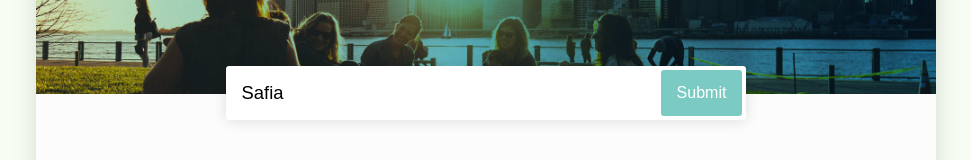
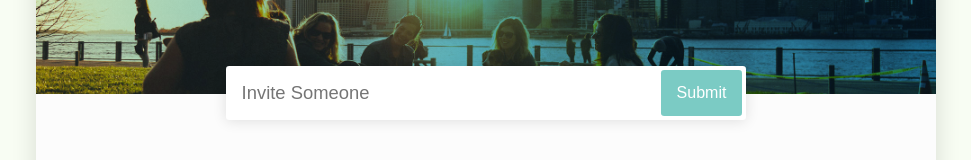
Before and after one commit to syriaca/RSVP, a React (Create React App) app: page / in a window 1280 px wide. Shown: the part 226-386 px from the top of the page, without its empty margins (154-1125 px from the left). Built offline with nearby package versions, Linux system fonts and the light colour scheme.

Commit message:
switch workspace

```diff
--- a/src/App.js
+++ b/src/App.js
@@ -7,6 +7,8 @@ class App extends Component {
   state = {
 
     isFiltered: false,
+
+    pendingGuest: "",
 
     guests: [
       {
@@ -62,6 +64,22 @@ class App extends Component {
     toggleFilter = () =>
       this.setState({isFiltered: !this.state.isFiltered});
 
+    handleNameInput = e =>
+      this.setState({pendingGuest: e.target.value});
+
+    handleSubmitButton = e =>
+      // e.preventDefault();
+      console.log(e);
+
+    getNewInviteeName = e =>
+      this.setState({
+        // guests: this.state.guests = {
+        //   name: e.target.
+        // }
+      });
+
+
+
   getTotalInvited = () => this.state.guests.length;
   // getAttendingGuest = () =>
   // getUnconfirmedGuests = () =>
@@ -73,8 +91,18 @@ class App extends Component {
           <h1>RSVP</h1>
           <p>A Treehouse App</p>
           <form>
-              <input type="text" value="Safia" placeholder="Invite Someone" />
-              <button type="submit" name="submit" value="submit">Submit</button>
+              <input
+                type="text"
+                onChange = {this.handleNameInput}
+                value = {this.state.pendingGuest}
+                placeholder="Invite Someone" />
+
+              <button
+                type="submit"
+                name="submit"
+                onChange = {this.getNewInviteeName}
+                onClick={this.handleSubmitButton}
+                value="submit"> Submit </button>
           </form>
         </header>
         <div className="main">
```
Also changed, not shown: 1 other file (tests, documents, lock files or other folders).
